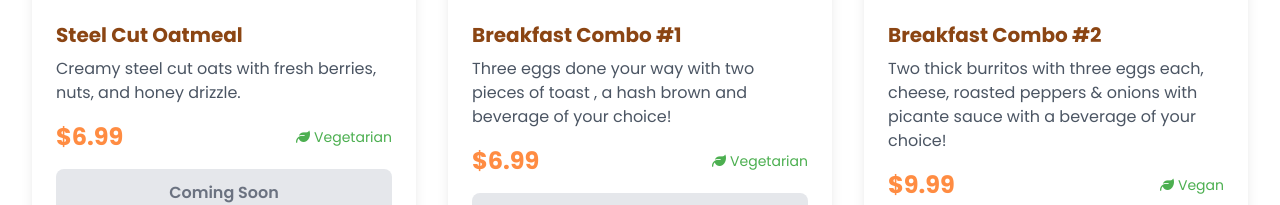
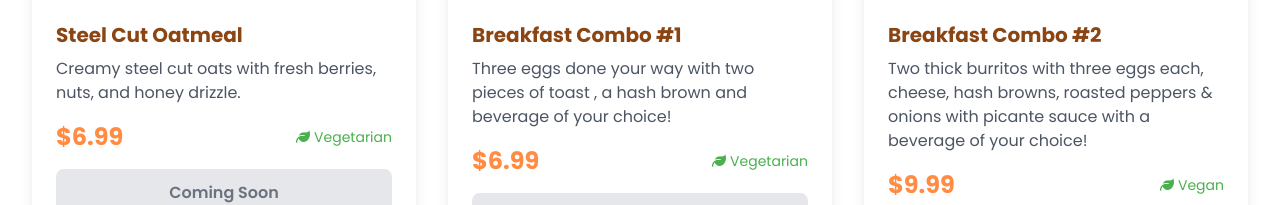
Before and after one commit to TitanBusinessPros/The-Breakfast-House-Delivery, a plain HTML site: page index.html in a window 1280 px wide. Shown: the part 2041-2246 px from the top of the page. Drawn offline with nearby package versions, Linux system fonts and the light colour scheme.

Commit message:
Visual edit in OnSpace

```diff
--- a/index.html
+++ b/index.html
@@ -310,7 +310,7 @@
                     </div>
                     <div class="p-6">
                         <h4 class="text-xl font-bold text-breakfast-brown mb-2">Breakfast Combo #2</h4>
-                        <p class="text-gray-600 mb-4">Two thick burritos with three eggs each, cheese, roasted peppers &amp; onions with picante sauce with a beverage of your choice!</p>
+                        <p class="text-gray-600 mb-4">Two thick burritos with three eggs each, cheese, hash browns, roasted peppers &amp; onions with picante sauce with a beverage of your choice!</p>
                         <div class="flex items-center justify-between mb-4">
                             <span class="text-2xl font-bold text-breakfast-orange">$9.99</span>
                             <div class="flex items-center text-breakfast-green text-sm">
```
